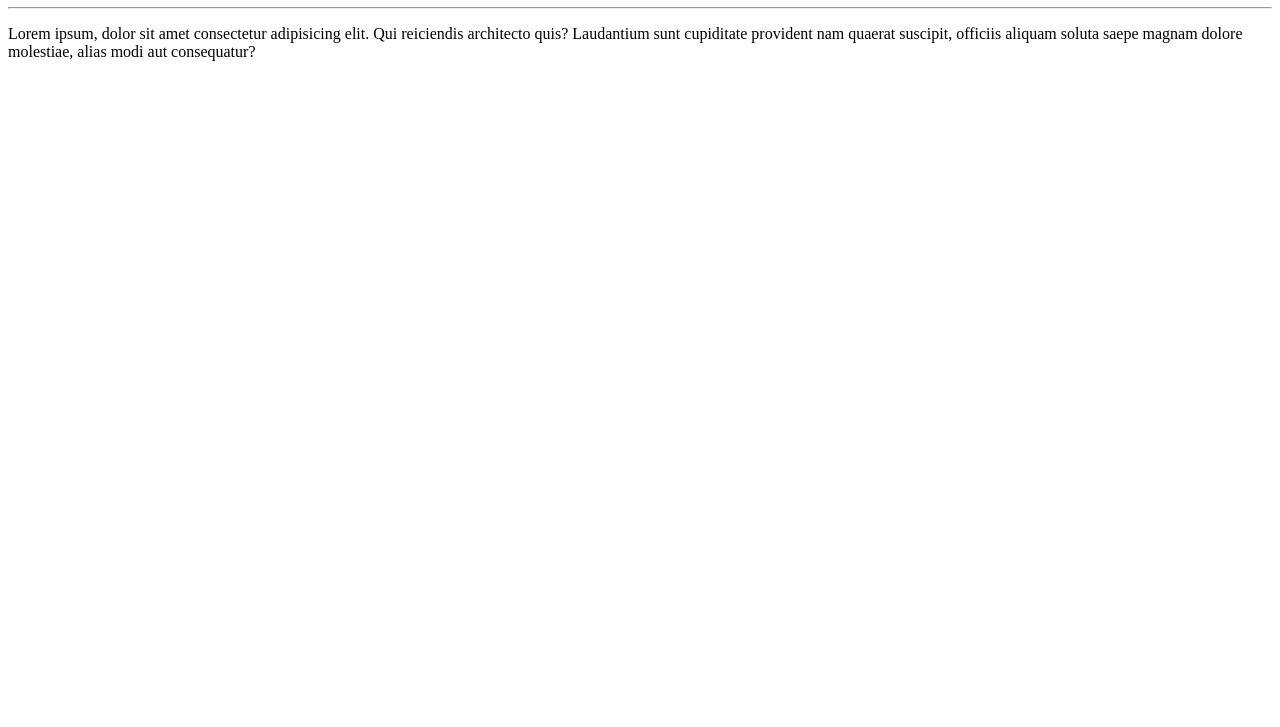
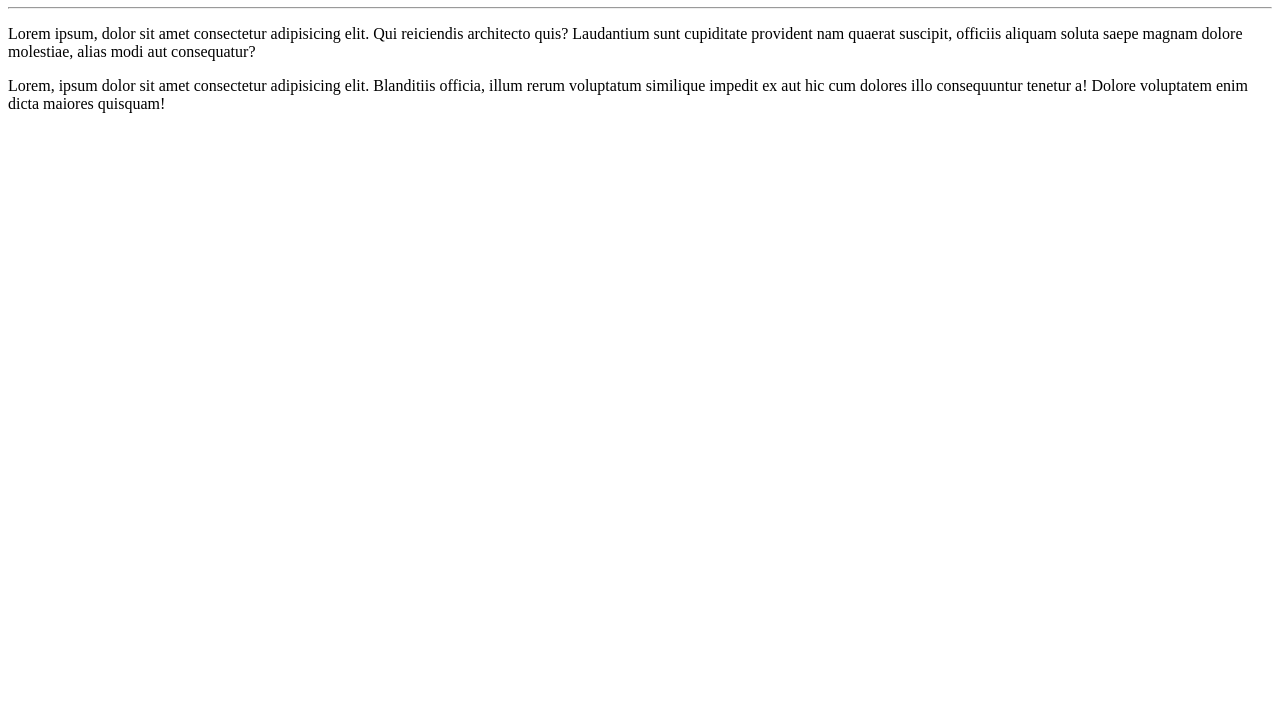
Before and after one commit to ATatiane/Ola-Mundo, a plain HTML site: page site-exemplo/index.html in a window 1280 px wide. Shown: the part 73-800 px from the top of the page. Drawn offline with Linux system fonts and the light colour scheme.

Commit message:
adicionei um paragrafo

```diff
--- a/site-exemplo/index.html
+++ b/site-exemplo/index.html
@@ -11,5 +11,6 @@
     <hr>
 
     <p>Lorem ipsum, dolor sit amet consectetur adipisicing elit. Qui reiciendis architecto quis? Laudantium sunt cupiditate provident nam quaerat suscipit, officiis aliquam soluta saepe magnam dolore molestiae, alias modi aut consequatur? </p>
+    <p>Lorem, ipsum dolor sit amet consectetur adipisicing elit. Blanditiis officia, illum rerum voluptatum similique impedit ex aut hic cum dolores illo consequuntur tenetur a! Dolore voluptatem enim dicta maiores quisquam! </p>
 </body>
 </html>
```
